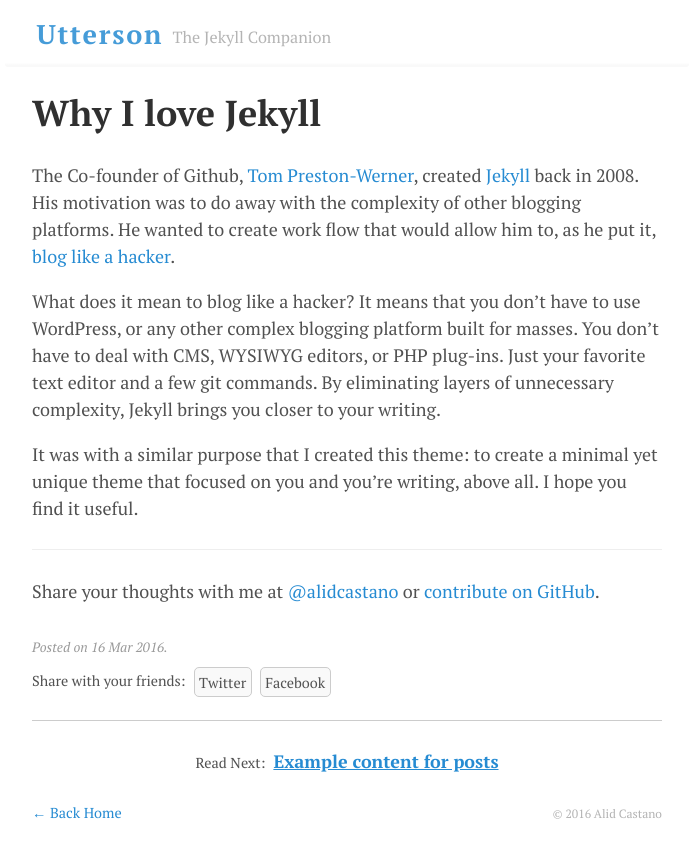
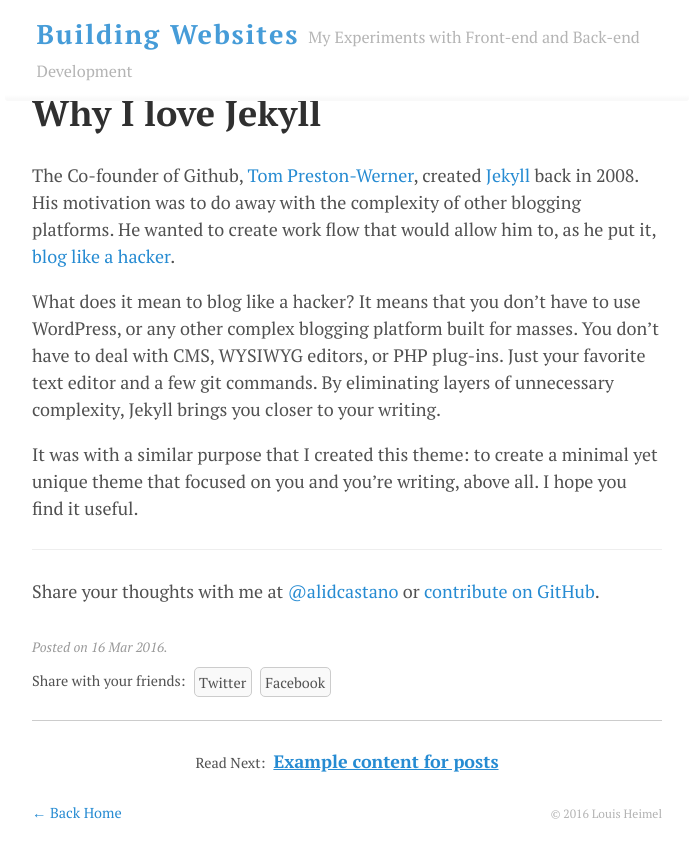
Before and after one commit to galaxyhitcher/galaxyhitcher.github.io, a Jekyll site: the page built from _posts/2016-03-16-I-love-Jekyll.md, in a window 1280 px wide. Shown: the top 858 px of the page, without its empty margins (293-986 px from the left). Built offline with Jekyll 4.4.1, drawn with Linux system fonts in a browser that asks for light colours.

```diff
--- a/_config.yml
+++ b/_config.yml
@@ -1,12 +1,12 @@
 # Setup
-title:               Utterson
-tagline:             The Jekyll Companion
-url:                 http://utterson.alidcastano.com
+title:               Building Websites
+tagline:             My Experiments with Front-end and Back-end Development
+url:                 http://galaxyhitcher.github.io/
 analytics_id:        UA-53335201-2
 
 # About/contact
 author:
-  name:                Alid Castano
+  name:                Louis Heimel
   email:               "" # email here
   avatar:              img/avatar.jpg
   profile-pic:         img/profile-pic.jpg
@@ -29,7 +29,7 @@ defaults:
       type: "posts"
     values:
       layout: "post"
-      author: Gabriel Utterson
+      author: Louis Heimel
   -
     scope:
       path: ""
```
Also changed, not shown: _includes/content/home-about.md (+2 -6 lines).
